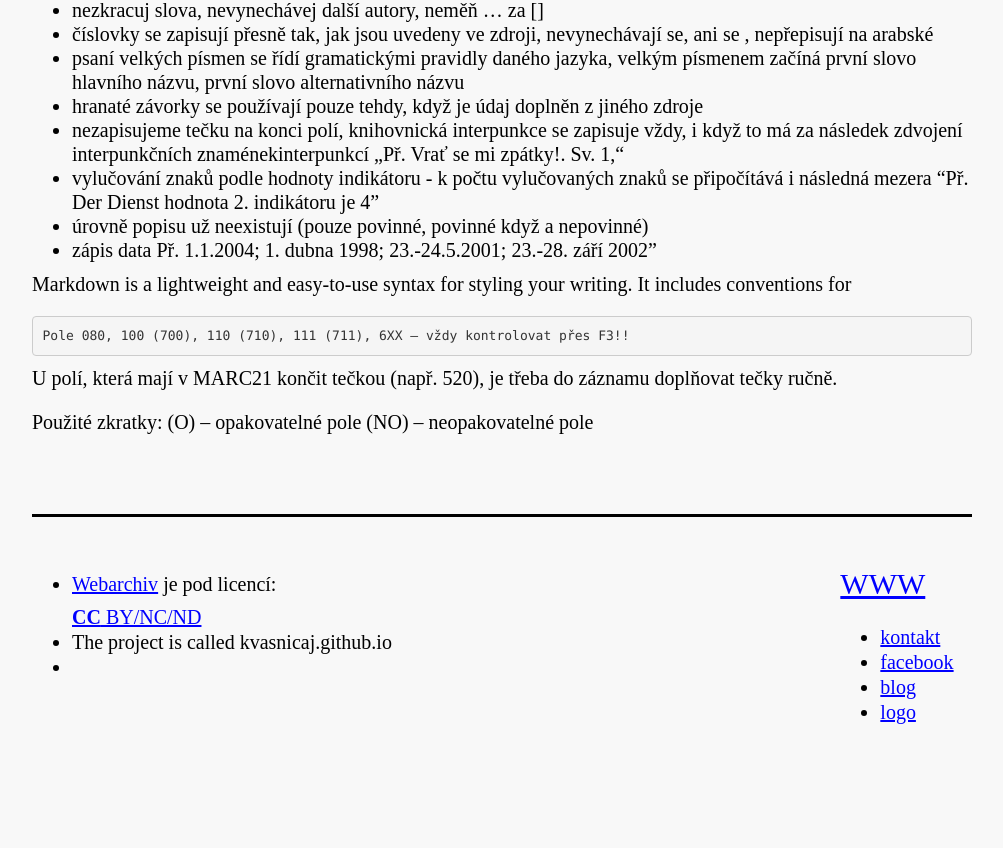
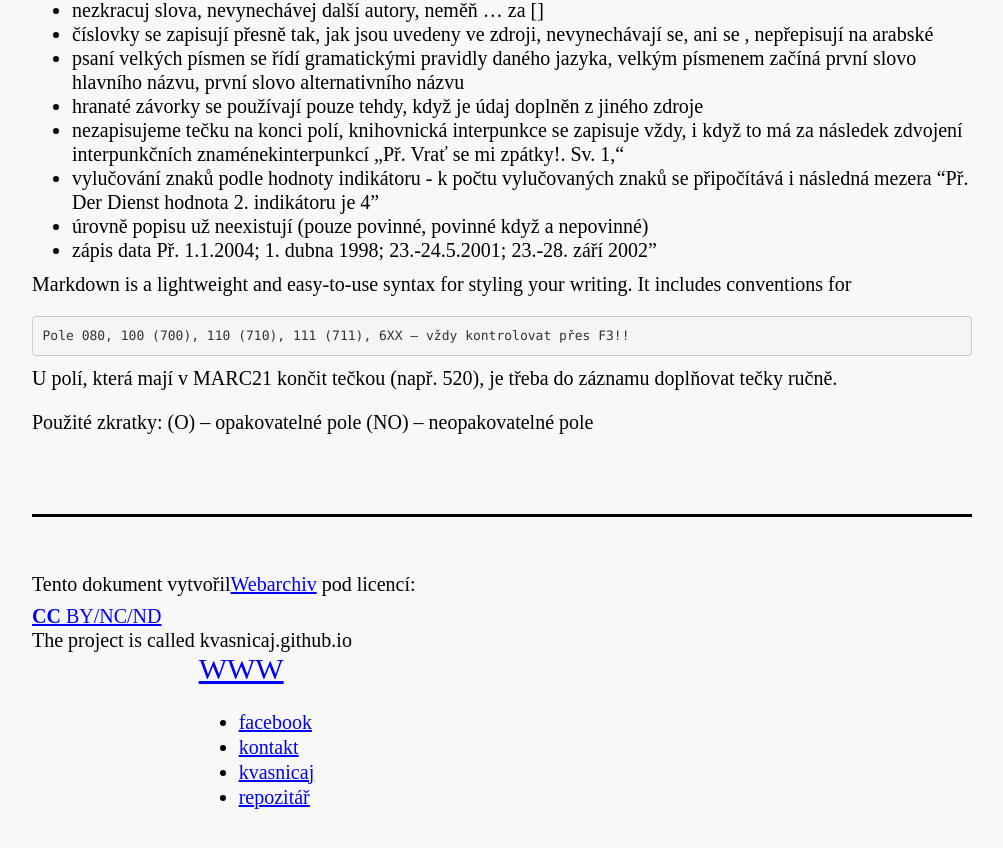
Before and after one commit to kvasnicaj/kvasnicaj.github.io, a Jekyll site: the page built from index.md, in a window 1280 px wide and 900 px high, scrolled down 1351 px. Shown: the top 848 px of the window, without its empty margins (138-1141 px from the left). Built offline with Jekyll 4.4.1, drawn with Linux system fonts in a browser that asks for light colours; before the commit the page ends 2166 px from its top, so only the background shows below that.

Commit message:
new footer

```diff
--- a/_includes/footer.html
+++ b/_includes/footer.html
@@ -5,20 +5,19 @@
   <div class="row">
 
     <div class="col-sm-6 info">
-      <ul>
-          <li><a href="/cs">Webarchiv</a> je pod licencí:<br><a href="https://creativecommons.org/licenses/by-nc-nd/4.0/" class="cc-link"><strong>CC</strong> BY/NC/ND</a></li>
-          <li>The project is called {{ site.github.project_title }}</li>
-          <li>
-      </ul>
+      <section>
+          <div>Tento dokument vytvořil<a href="/cs">Webarchiv</a> pod licencí: <a href="https://creativecommons.org/licenses/by-nc-nd/4.0/" class="cc-link"><strong>CC</strong> BY/NC/ND</a></li>
+          <div>The project is called {{ site.github.project_title }}</li>
+      </div>
     </div>
 
     <div class="col-sm-2 col-sm-offset-4 external-links">
       <h2><a href="/cs">WWW</a></h2>
       <ul>
+        <li><a href="https://www.facebook.com/webarchivcz">facebook</a></li>
         <li><a href="/cs/kontakty">kontakt</a></li>
-        <li><a href="https://www.facebook.com/webarchivcz">facebook</a></li>
-        <li><a href="http://blog.webarchiv.cz/">blog</a></li>
-        <li><a href="/cs/graficke-materialy">logo</a></li>
+        <li><a href="{{ site.github.owner_url}}"> {{site.github.owner_name}}</a></li>
+        <li><a href="{{ site.github.issues_url }}">repozitář</a></li>
       </ul>
     </div>
 
```
